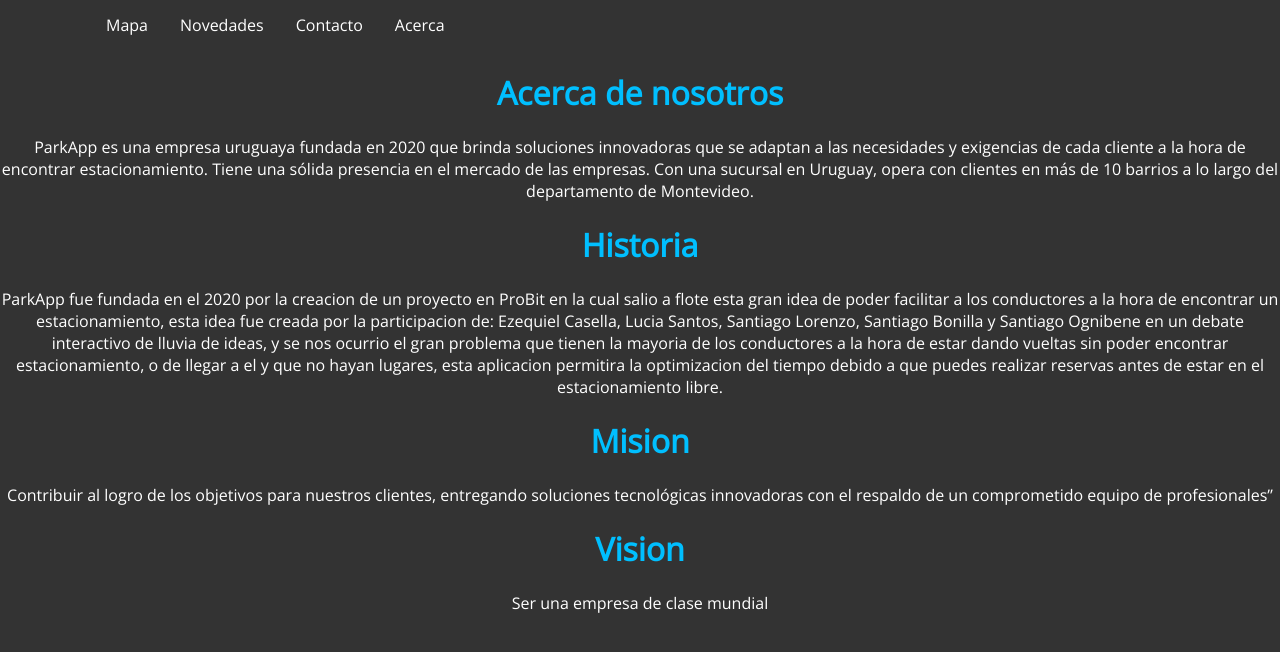
After one commit to EzeCasella/parkapp, a Django app: page /about/ in a window 1280 px wide. The commit adds this page. Shown: the top 652 px of the page. Run offline with Django 3.2, Linux system fonts and the light colour scheme; some libraries are stand-ins or nearby versions.

Commit message:
Paginas de Contacto, Novedades y Acerca

```diff
--- /dev/null
+++ b/map/templates/about.html
@@ -0,0 +1,38 @@
+{% extends 'base_generic.html' %}
+
+{% block title %}Contacto{% endblock title %}
+
+{% block content %}
+
+<html lang="en">
+    <div class="text-center">
+        <h1 style="color:deepskyblue"> Acerca de nosotros </h1>
+        <p1>
+            ParkApp es una empresa uruguaya fundada en 2020 que brinda soluciones innovadoras que se adaptan a las
+            necesidades y exigencias de cada cliente a la hora de encontrar estacionamiento.
+            Tiene una sólida presencia en el mercado de las empresas. Con una sucursal en Uruguay,
+            opera con clientes en más de 10 barrios a lo largo del departamento de Montevideo.
+        </p1>
+        <h1 style="color:deepskyblue"> Historia </h1>
+        <p1>
+            ParkApp fue fundada en el 2020 por la creacion de un proyecto en ProBit en la cual salio a flote
+            esta gran idea de poder facilitar a los conductores a la hora de encontrar un estacionamiento,
+            esta idea fue creada por la participacion de: Ezequiel Casella, Lucia Santos, Santiago Lorenzo,
+            Santiago Bonilla y Santiago Ognibene en un debate interactivo de lluvia de ideas, y se nos ocurrio
+            el gran problema que tienen la mayoria de los conductores a la hora de estar dando vueltas sin
+            poder encontrar estacionamiento, o de llegar a el y que no hayan lugares, esta aplicacion
+            permitira la optimizacion del tiempo debido a que puedes realizar reservas antes de estar
+            en el estacionamiento libre.
+        </p1>
+        <h1 style="color:deepskyblue"> Mision </h1>
+        <p1>
+            Contribuir al logro de los objetivos para nuestros clientes, entregando soluciones
+            tecnológicas innovadoras con el respaldo de un comprometido equipo de profesionales”
+        </p1>
+        <h1 style="color:deepskyblue"> Vision </h1>
+        <p1>
+            Ser una empresa de clase mundial
+        </p1>
+    </div>
+
+{% endblock content %}
--- a/map/templates/navbar.html
+++ b/map/templates/navbar.html
@@ -1,6 +1,6 @@
 <ul id="navbar">
   <li><a href="{% url 'map' %}">Mapa</a></li>
-  <li><a href="#news">Novedades</a></li>
-  <li><a href="#contact">Contacto</a></li>
-  <li><a href="#about">Acerca</a></li>
+  <li><a href="{% url 'news' %}">Novedades</a></li>
+  <li><a href="{% url 'contact' %}">Contacto</a></li>
+  <li><a href="{% url 'about' %}">Acerca</a></li>
 </ul>
--- a/map/urls.py
+++ b/map/urls.py
@@ -5,6 +5,9 @@
 urlpatterns = [
     path('', views.index, name='index'),
     path('map/', views.map, name='map'),
+    path('contact/', views.contact, name='contact'),
+    path('about/', views.about, name='about'),
+    path('news/', views.news, name='news'),
     path('map/<int:parking_id>/', views.detail, name='detail'), # Quedó obsoleta porque se utiliza get_parking_info
     path('ajax/getParkingInfo', views.get_parking_info, name='get_parking_info'),
     path('newSchedule', views.make_schedule, name='new_schedule'),
--- a/map/views.py
+++ b/map/views.py
@@ -87,3 +87,16 @@
     return JsonResponse({}, status = 400)
 
     return render(request, 'map/schedule.html', {'form': form})
+
+
+def contact(request):
+
+    return render(request, 'contact.html')
+
+def about(request):
+
+    return render(request, 'about.html')
+
+def news(request):
+
+    return render(request, 'news.html')
```
Also changed, not shown: map/templates/contact.html (added, +25 -0 lines), map/templates/news.html (added, +17 -0 lines).
